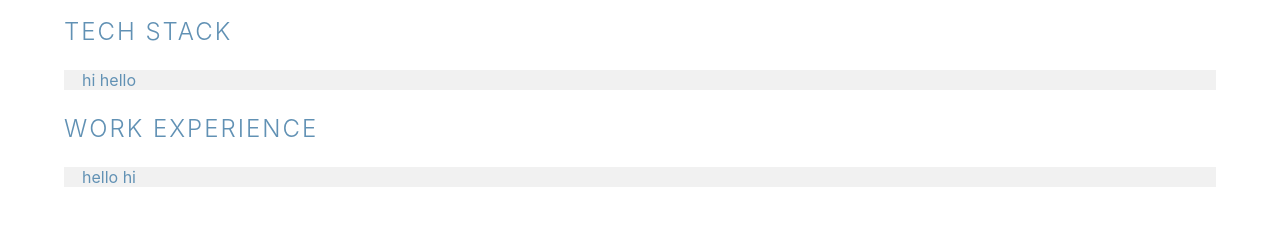
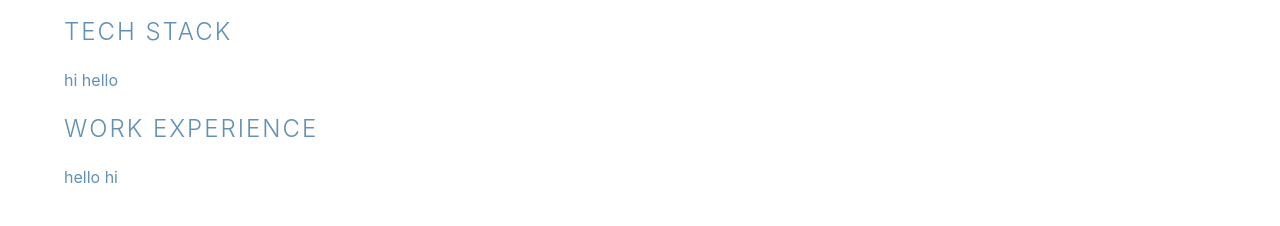
Before and after one commit to hurry-harry/PersonalWebsite, an Angular app: page /home in a window 1280 px wide. Shown: the part 480-706 px from the top of the page. Built offline with nearby package versions, Linux system fonts and the light colour scheme.

Commit message:
Added wip accordion. Works but still needs polishing

```diff
--- a/src/app/home/about/about.component.html
+++ b/src/app/home/about/about.component.html
@@ -10,15 +10,19 @@
   </div>
   <div class="container container--vertical">
     <div class="about-details-accordion">
-      <div class="about-details-accordion-item">
+      <div class="about-details-accordion-item" (click)="toggleTechStackAccordion()">
         <h3 class="about-details-accordion-item-label">Tech Stack</h3>
-        <div class="about-details-accordion-item-content">
+        <div class="about-details-accordion-item-content"
+          [ngClass]="{ 'about-details-accordion-item-content--hide': !isToggledTechStackAccordion }"
+          [ngClass]="{ 'about-details-accordion-item-content--show': isToggledTechStackAccordion }">
           hi hello
         </div>
       </div>
-      <div class="about-details-accordion-item">
+      <div class="about-details-accordion-item" (click)="toggleWorkExpAccordion()">
         <h3 class="about-details-accordion-item-label">Work Experience</h3>
-        <div class="about-details-accordion-item-content">
+        <div class="about-details-accordion-item-content"
+          [ngClass]="{ 'about-details-accordion-item-content--hide': !isToggledWorkExpAccordion }"
+          [ngClass]="{ 'about-details-accordion-item-content--show': isToggledWorkExpAccordion }">
           hello hi
         </div>
       </div>
--- a/src/app/home/about/about.component.ts
+++ b/src/app/home/about/about.component.ts
@@ -9,17 +9,30 @@ export class AboutComponent implements OnInit {
 
   currJobTitle = 'Junior Developer';
   currCompany: {[key: string]: string} = {
-    'name': 'YouSource Inc',
-    'link': 'https://www.you-source.com/'
+    name: 'YouSource Inc',
+    link: 'https://www.you-source.com/'
   };
   currLocation: {[key: string]: string} = {
-    'city': 'Makati City',
-    'country': 'Philippines',
-    'countryISO': 'PHL'
+    city: 'Makati City',
+    country: 'Philippines',
+    countryISO: 'PHL'
   };
+
+  isToggledTechStackAccordion: boolean;
+  isToggledWorkExpAccordion: boolean;
 
   constructor() { }
 
   ngOnInit() {
+    this.isToggledTechStackAccordion = false;
+    this.isToggledWorkExpAccordion = false;
+  }
+
+  toggleTechStackAccordion(): void {
+    this.isToggledTechStackAccordion = !this.isToggledTechStackAccordion;
+  }
+
+  toggleWorkExpAccordion(): void {
+    this.isToggledWorkExpAccordion = !this.isToggledWorkExpAccordion;
   }
 }
--- a/src/styles.css
+++ b/src/styles.css
@@ -93,9 +93,31 @@ a {
     font-weight: 300;
 }
 
-.about-details-accordion-item-content {
+/* .about-details-accordion-item-content {
     padding: 0 18px;
     overflow: hidden;
     transition: max-height 0.2s ease-out;
-    background-color: #f1f1f1;
+} */
+
+/* Pre hover */
+/* .about-details-accordion-item-content,
+.about-details-accordion .about-details-accordion-item-content {
+    height:  0;
+    overflow: hidden;
+    transition: height .25s;
+} */
+
+.about-details-accordion-item-content--hide {
+    height:  0;
+    overflow: hidden;
+    transition: height .25s;
 }
+
+/* Post hover */
+/* .about-details-accordion:hover .about-details-accordion-item:hover .about-details-accordion-item-content {
+    height:  6em;
+} */
+
+.about-details-accordion-item-content--show {
+    height:  6em;
+}
```
